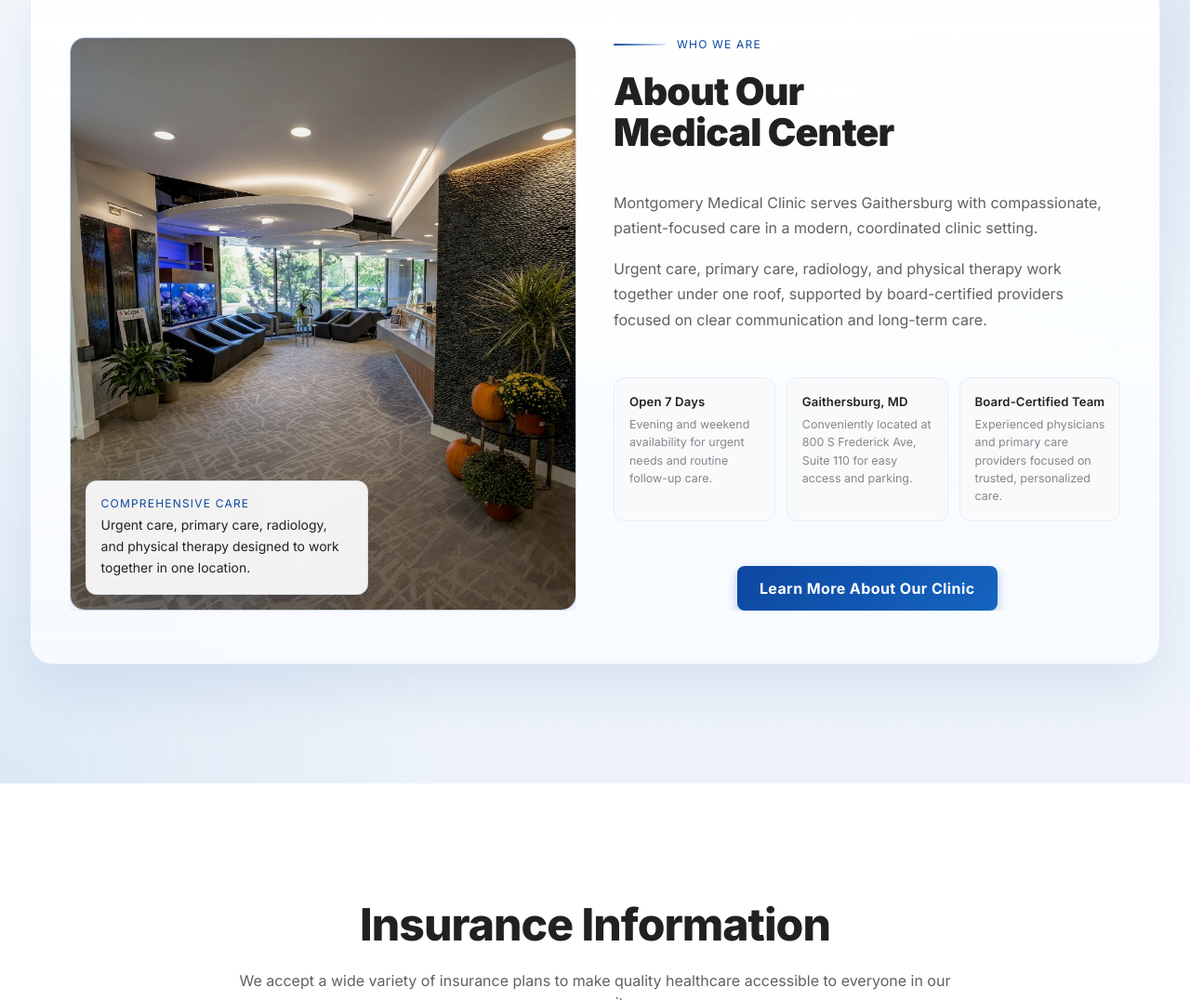
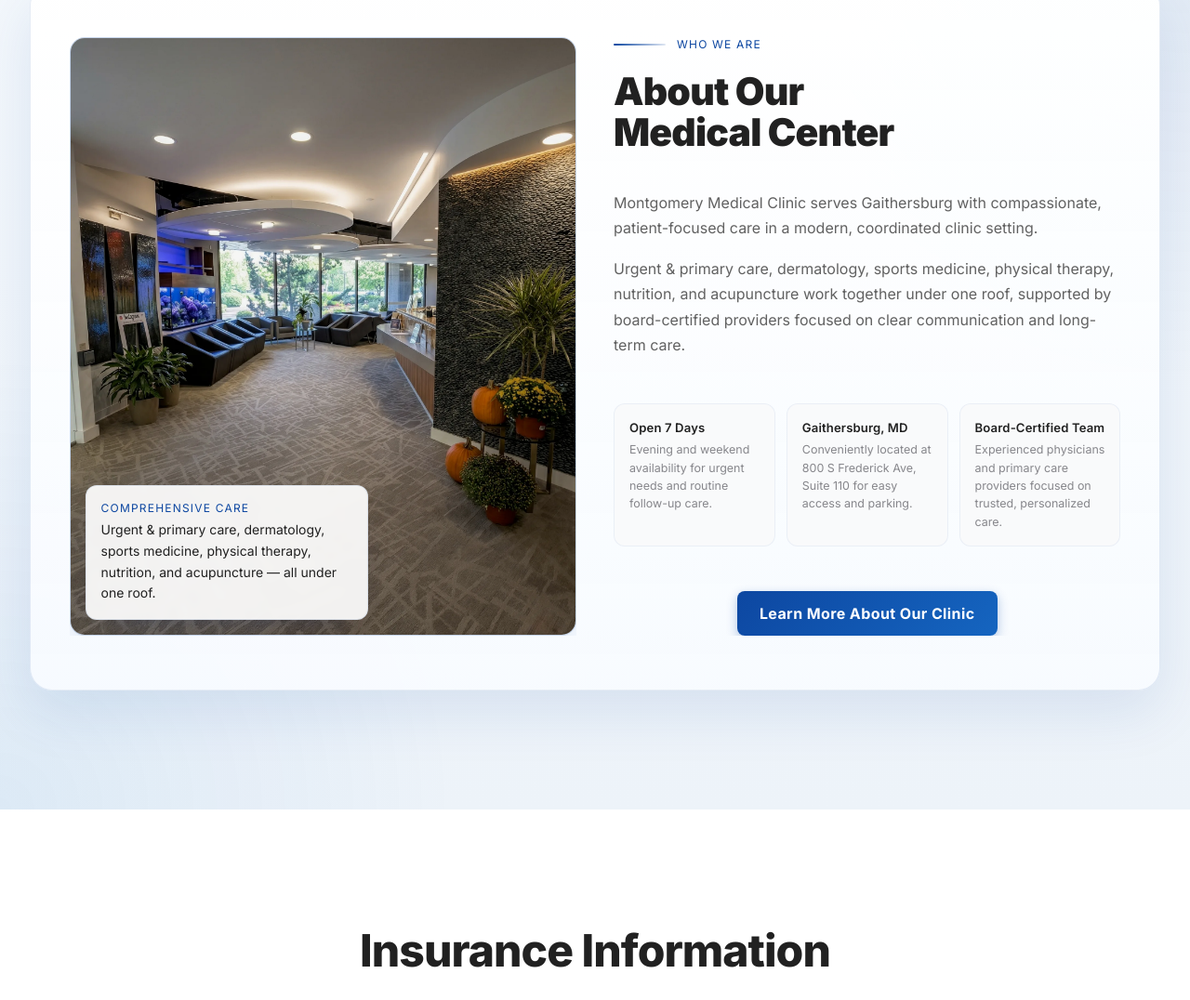
Before and after one commit to MMC-MD/MMC, a website with bundled scripts: page index.html in a window 1280 px wide. Shown: the part 3326-4402 px from the top of the page at 93% size. Built offline with nearby package versions, Linux system fonts and the light colour scheme; no server answers.

Commit message:
Add files via upload

```diff
--- a/index.html
+++ b/index.html
@@ -649,8 +649,8 @@
                             </picture>
                             <div class="relative z-10 rounded-xl p-4 backdrop-blur-sm" style="margin: 1rem; align-self: flex-start; max-width: 19rem; border: 1px solid rgba(13,71,161,0.1); background: rgba(255,255,255,0.92); box-shadow: 0 20px 40px -24px rgba(0,33,113,0.35);">
                                 <span class="block mb-1 text-xs font-extrabold uppercase tracking-widest" style="color: var(--medical-blue, #0d47a1);" data-en="Comprehensive Care" data-es="Atenci&oacute;n Integral">Comprehensive Care</span>
-                                <p class="text-sm leading-relaxed" style="color: var(--dark-gray, #333);" data-en="Urgent care, primary care, radiology, and physical therapy designed to work together in one location." data-es="Atenci&oacute;n urgente, atenci&oacute;n primaria, radiolog&iacute;a y terapia f&iacute;sica dise&ntilde;adas para trabajar juntas en un solo lugar.">
-                                    Urgent care, primary care, radiology, and physical therapy designed to work together in one location.
+                                <p class="text-sm leading-relaxed" style="color: var(--dark-gray, #333);" data-en="Urgent &amp; primary care, dermatology, sports medicine, physical therapy, nutrition, and acupuncture — all under one roof." data-es="Atenci&oacute;n urgente y primaria, dermatolog&iacute;a, medicina deportiva, terapia f&iacute;sica, nutrici&oacute;n y acupuntura, todo bajo un mismo techo.">
+                                    Urgent &amp; primary care, dermatology, sports medicine, physical therapy, nutrition, and acupuncture &mdash; all under one roof.
                                 </p>
                             </div>
                         </div>
@@ -669,8 +669,8 @@
                         </p>
 
                         <div class="mt-4">
-                            <p class="max-w-lg leading-relaxed" style="font-size: 1rem; line-height: 1.72; color: var(--medium-gray, #666);" data-en="Urgent care, primary care, radiology, and physical therapy work together under one roof, supported by board-certified providers focused on clear communication and long-term care." data-es="La atenci&oacute;n urgente, la atenci&oacute;n primaria, la radiolog&iacute;a y la terapia f&iacute;sica trabajan juntas bajo un mismo techo, respaldadas por proveedores certificados enfocados en la comunicaci&oacute;n clara y la atenci&oacute;n a largo plazo.">
-                                Urgent care, primary care, radiology, and physical therapy work together under one roof, supported by board-certified providers focused on clear communication and long-term care.
+                            <p class="max-w-lg leading-relaxed" style="font-size: 1rem; line-height: 1.72; color: var(--medium-gray, #666);" data-en="Urgent &amp; primary care, dermatology, sports medicine, physical therapy, nutrition, and acupuncture work together under one roof, supported by board-certified providers focused on clear communication and long-term care." data-es="Atenci&oacute;n urgente y primaria, dermatolog&iacute;a, medicina deportiva, terapia f&iacute;sica, nutrici&oacute;n y acupuntura trabajan juntas bajo un mismo techo, respaldadas por proveedores certificados enfocados en la comunicaci&oacute;n clara y la atenci&oacute;n a largo plazo.">
+                                Urgent &amp; primary care, dermatology, sports medicine, physical therapy, nutrition, and acupuncture work together under one roof, supported by board-certified providers focused on clear communication and long-term care.
                             </p>
                         </div>
 
```
